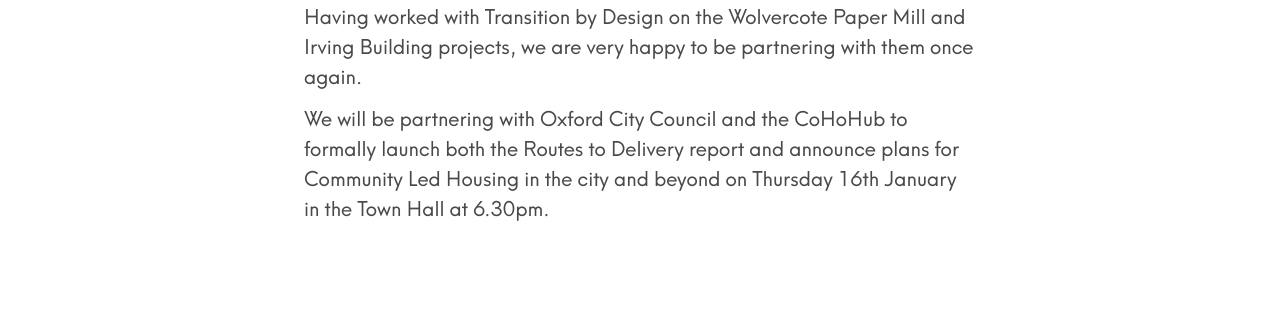
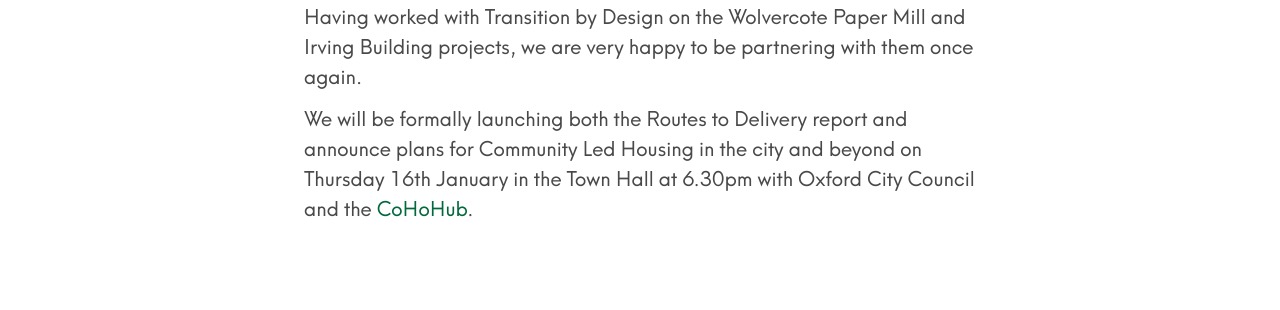
Before and after one commit to johnpuddephatt/oclt, a Jekyll site: the page built from _posts/2019-11-14-oclt-to-work-on-next-project-in-littlemore.md, in a window 1280 px wide. Shown: the part 1321-1631 px from the top of the page. Built offline with Jekyll 4.4.1, drawn with Linux system fonts in a browser that asks for light colours.

Commit message:
Update from Forestry.io Charlie Fisher updated _posts/2019-11-14-oclt-to-work-on-next-project-in-littlemore.md

```diff
--- a/_posts/2019-11-14-oclt-to-work-on-next-project-in-littlemore.md
+++ b/_posts/2019-11-14-oclt-to-work-on-next-project-in-littlemore.md
@@ -20,4 +20,4 @@
 
 Having worked with Transition by Design on the Wolvercote Paper Mill and Irving Building projects, we are very happy to be partnering with them once again.
 
-We will be partnering with Oxford City Council and the CoHoHub to formally launch both the Routes to Delivery report and announce plans for Community Led Housing in the city and beyond on Thursday 16th January in the Town Hall at 6.30pm.
+We will be formally launching both the Routes to Delivery report and announce plans for Community Led Housing in the city and beyond on Thursday 16th January in the Town Hall at 6.30pm with Oxford City Council and the [CoHoHub](collaborativehousing.org.uk).
```
